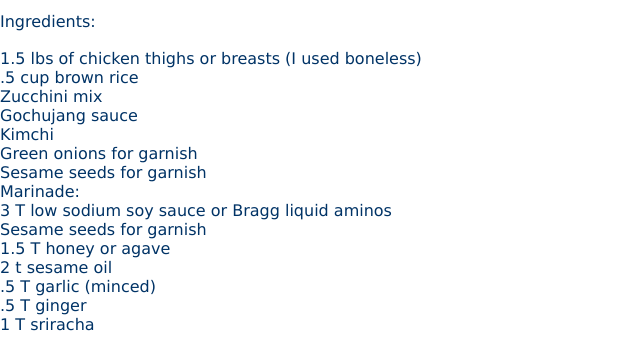
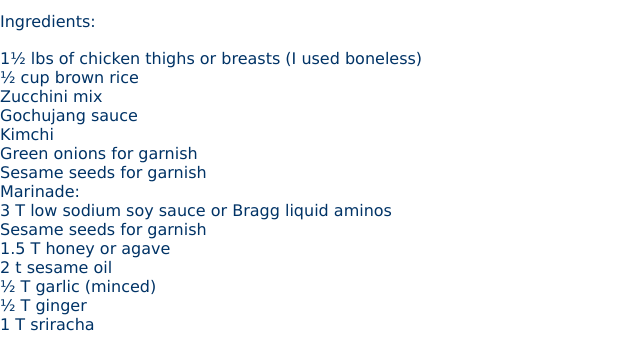
Before and after one commit to bweaver024/bweaver024.github.io, a plain HTML site: page KoreanChicken.html in a window 1280 px wide. Shown: the part 255-604 px from the top of the page, 0-640 px from the left. Drawn offline with Linux system fonts and the light colour scheme.

Commit message:
Update KoreanChicken.html

```diff
--- a/KoreanChicken.html
+++ b/KoreanChicken.html
@@ -101,10 +101,10 @@ p{
 
   <br>
 <ul2>
-     <l2i>	1.5 lbs of chicken thighs or breasts (I used boneless)</l2i><br>
-    <l2i>	.5 cup brown rice </l2i> <br>
-    <l2i>	Zucchini mix </l2i><br>
-    <l2i>	Gochujang sauce </l2i><br>
+     <l2i>1&frac12; lbs of chicken thighs or breasts (I used boneless)</l2i><br>
+    <l2i>&frac12; cup brown rice </l2i> <br>
+    <l2i>Zucchini mix </l2i><br>
+    <l2i>Gochujang sauce </l2i><br>
     <l2i> Kimchi</l2i><br>
     <l2i> Green onions for garnish </l2i><br>
     <l2i>	Sesame seeds for garnish </l2i><br>
@@ -113,8 +113,8 @@ p{
 <l2i>	Sesame seeds for garnish </l2i><br>
  <l2i> 1.5 T honey or agave  </l2i><br>
  <l2i> 2 t sesame oil  </l2i><br>
- <l2i> .5 T garlic (minced)</l2i><br>
- <l2i>  .5 T ginger </l2i><br>
+ <l2i> 	&frac12; T garlic (minced)</l2i><br>
+ <l2i>  &frac12; T ginger </l2i><br>
  <l2i> 1 T sriracha   </l2i><br>
   </ul2>
 	  <br>
```
